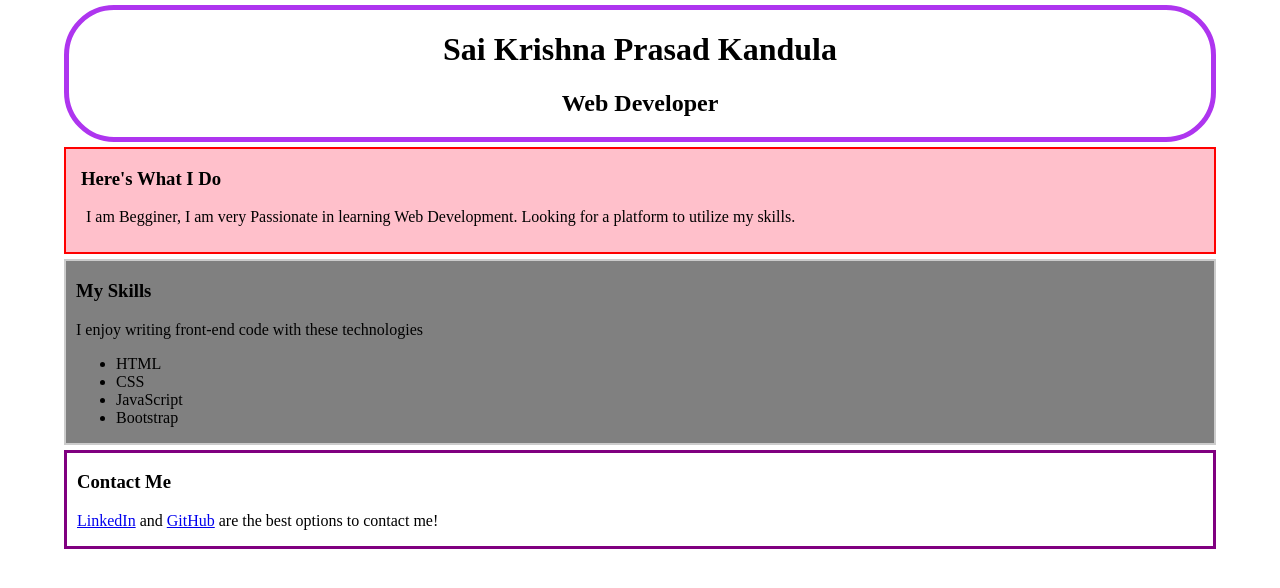
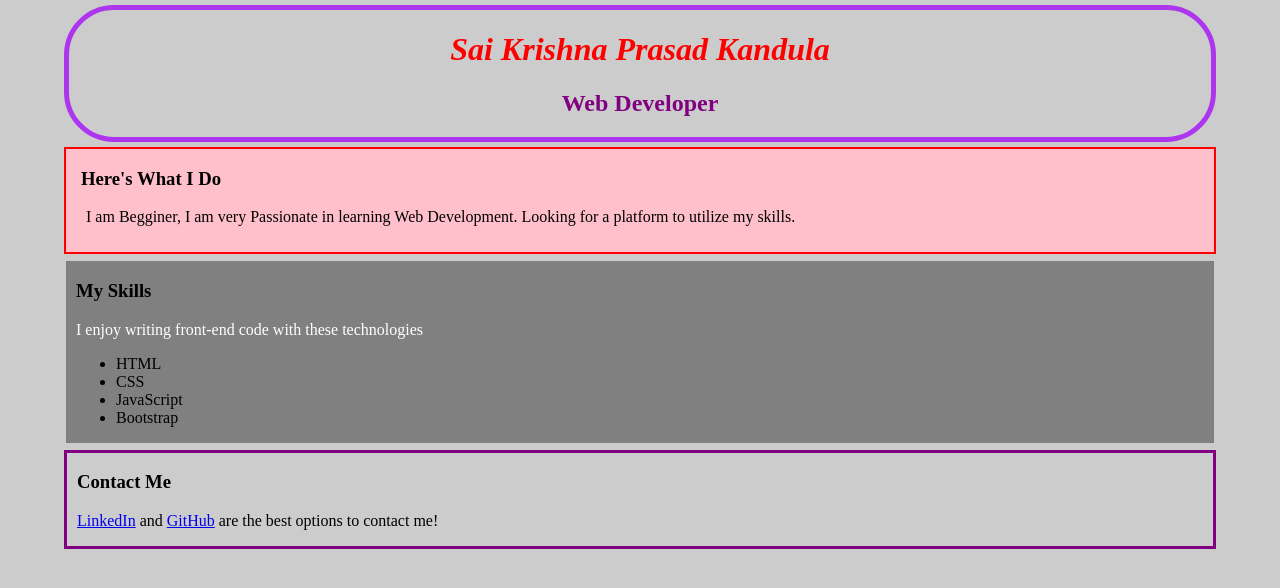
Before and after one commit to KRRISH96/csp, a website: page apps/hpp/src/index.html in a window 1280 px wide. Drawn offline with Linux system fonts and the light colour scheme.

Commit message:
CSS modification

```diff
--- a/apps/hpp/src/index.html
+++ b/apps/hpp/src/index.html
@@ -28,7 +28,7 @@
       </div>
       <div class="contact">
         <h3>Contact Me</h3>
-        <p><a href="https://www.linkedin.com/in/kskp1996/" target="_self">LinkedIn</a> and <a href="https://github.com/KRRISH96/" target="_blank">GitHub</a> are the best options to contact me!</p>
+        <p><a href="https://www.linkedin.com/in/kskp1996/" target="_blank">LinkedIn</a> and <a href="https://github.com/KRRISH96/" target="_blank">GitHub</a> are the best options to contact me!</p>
       </div>
     </main>
 </body>
--- a/apps/hpp/src/main.css
+++ b/apps/hpp/src/main.css
@@ -2,14 +2,25 @@ body {
   padding: 0;
   margin: auto;
   width: 90%;
-
+  background-color: #cccccc;
 }
+/*HEADER*/
 .header {
   text-align: center;
   border: 5px solid #ae35ef;
   margin: 5px 0;
   border-radius: 50px;
 }
+.header h1 {
+  font-style: italic;
+  color: red;
+}
+.header h2 {
+  font-style: bold;
+  color: purple;
+}
+
+/*TAGLINE*/
 .tagline {
   text-align: left;
   background-color: pink;
@@ -20,12 +31,19 @@ body {
 .tagline p {
   padding:0 10px 10px 5px;
 }
+
+/*SKILS*/
 .skills {
   padding: 0 10px;
   border: 2px solid #cccccc;
   background-color: grey;
   margin: 0 0 5px 0;
 }
+.skills p {
+  color: white;
+}
+
+/*CONTACT*/
 .contact {
   border: 3px solid purple;
   padding: 0 10px;
```
